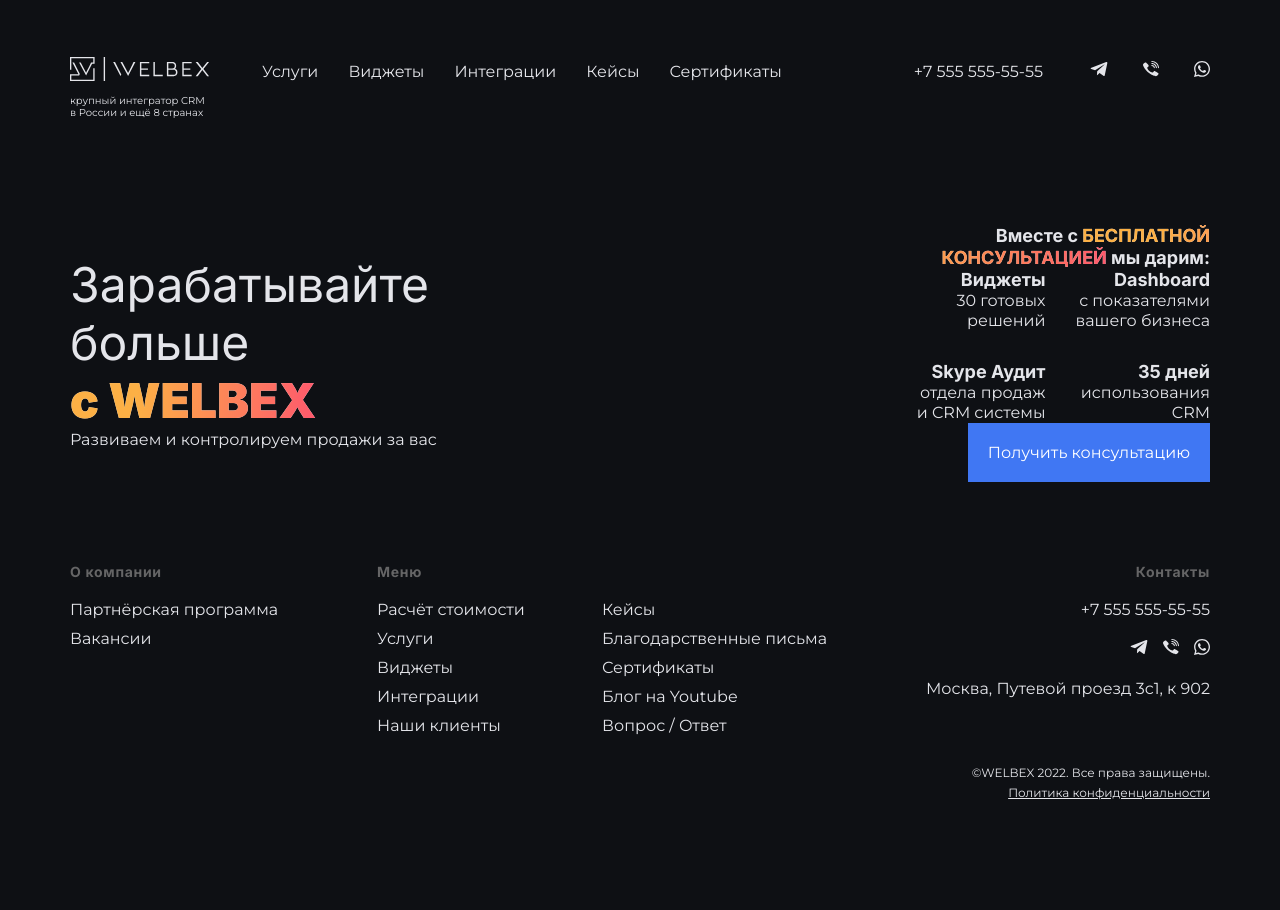
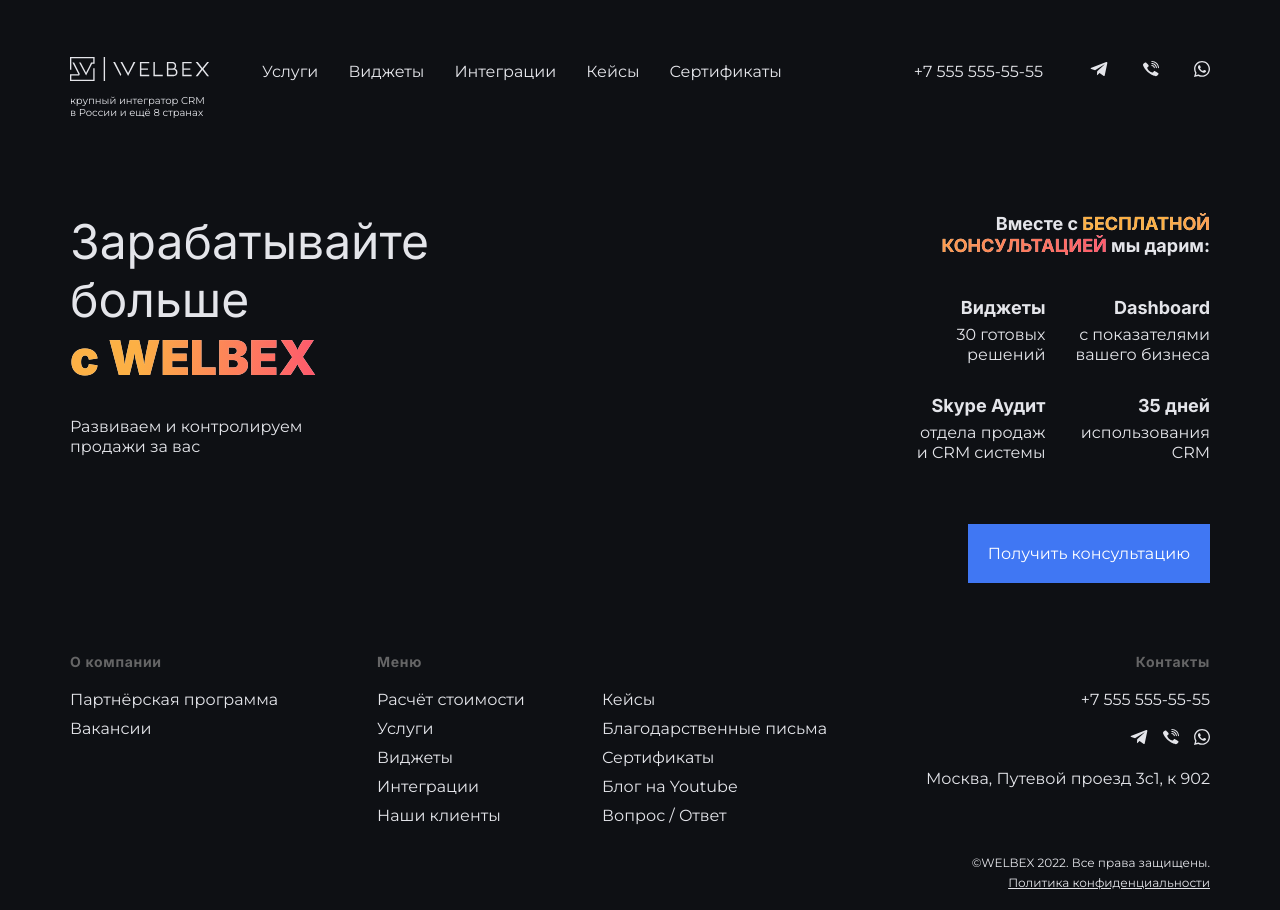
Before and after one commit to a-klimovich/welbex, a React (Vite) app: page / in a window 1280 px wide. Before the commit the page ends 800 px from the top, so only its background shows below. Built offline with nearby package versions, Linux system fonts and the light colour scheme.

Commit message:
fix: content main

```diff
--- a/src/components/Footer/styles.module.scss
+++ b/src/components/Footer/styles.module.scss
@@ -54,6 +54,7 @@
     text-align: end;
     font-size: 12px;
     line-height: 15px;
+    padding-bottom: 20px;
 
     span {
       margin-bottom: 5px;
--- a/src/modules/MainContent/index.jsx
+++ b/src/modules/MainContent/index.jsx
@@ -11,38 +11,40 @@
         <Title weight={900}><Gradient>с WELBEX</Gradient></Title>
       </div>
 
-      <Paragraph>Развиваем и контролируем продажи за вас</Paragraph>
+      <Paragraph>Развиваем и контролируем</Paragraph>
+      <Paragraph>продажи за вас</Paragraph>
     </div>
 
     <div className={styles.second}>
       <Title
         size={4}
         weight={700}
+        className={styles.secondTitle}
       >
         Вместе с {<Gradient>БЕСПЛАТНОЙ <br /> КОНСУЛЬТАЦИЕЙ</Gradient>} мы дарим:
       </Title>
 
       <div className={styles.grid}>
         <div>
-          <Title size={4} weight={700}>Виджеты</Title>
+          <Title size={4} weight={700} className={styles.titleGridItem}>Виджеты</Title>
           <Paragraph>30 готовых</Paragraph>
           <Paragraph>решений</Paragraph>
         </div>
 
         <div>
-          <Title size={4} weight={700}>Dashboard</Title>
+          <Title size={4} weight={700} className={styles.titleGridItem}>Dashboard</Title>
           <Paragraph>с показателями</Paragraph>
           <Paragraph>вашего бизнеса</Paragraph>
         </div>
 
         <div>
-          <Title size={4} weight={700}>Skype Аудит</Title>
+          <Title size={4} weight={700} className={styles.titleGridItem}>Skype Аудит</Title>
           <Paragraph>отдела продаж</Paragraph>
           <Paragraph>и CRM системы</Paragraph>
         </div>
 
         <div>
-          <Title size={4} weight={700}>35 дней</Title>
+          <Title size={4} weight={700} className={styles.titleGridItem}>35 дней</Title>
           <Paragraph>использования</Paragraph>
           <Paragraph>CRM</Paragraph>
         </div>
--- a/src/modules/MainContent/styles.module.scss
+++ b/src/modules/MainContent/styles.module.scss
@@ -1,23 +1,32 @@
 .wrapper {
   display: flex;
   justify-content: space-between;
-  place-items: center;
   width: 100%;
   padding: 90px 0 70px 0;
 
   .first {
     .titleBox {
       max-width: min-content;
+      margin-bottom: 30px;
     }
   }
 
   .second {
     text-align: end;
 
+    .secondTitle {
+      margin-bottom: 40px;
+    }
+
     .grid {
       display: grid;
       grid-template-columns: 1fr 1fr;
       gap: 30px;
+      margin-bottom: 61px;
+    }
+
+    .titleGridItem {
+      margin-bottom: 6px;
     }
   }
 
```
